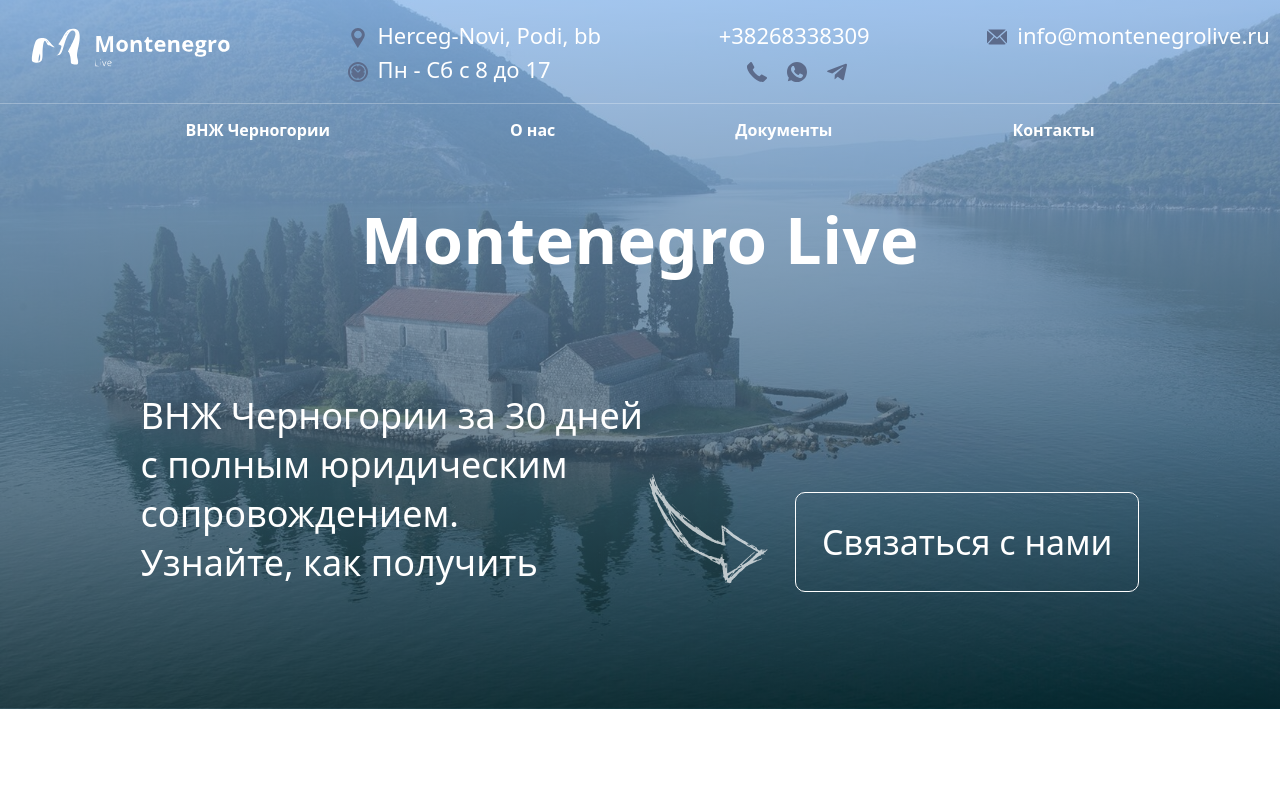
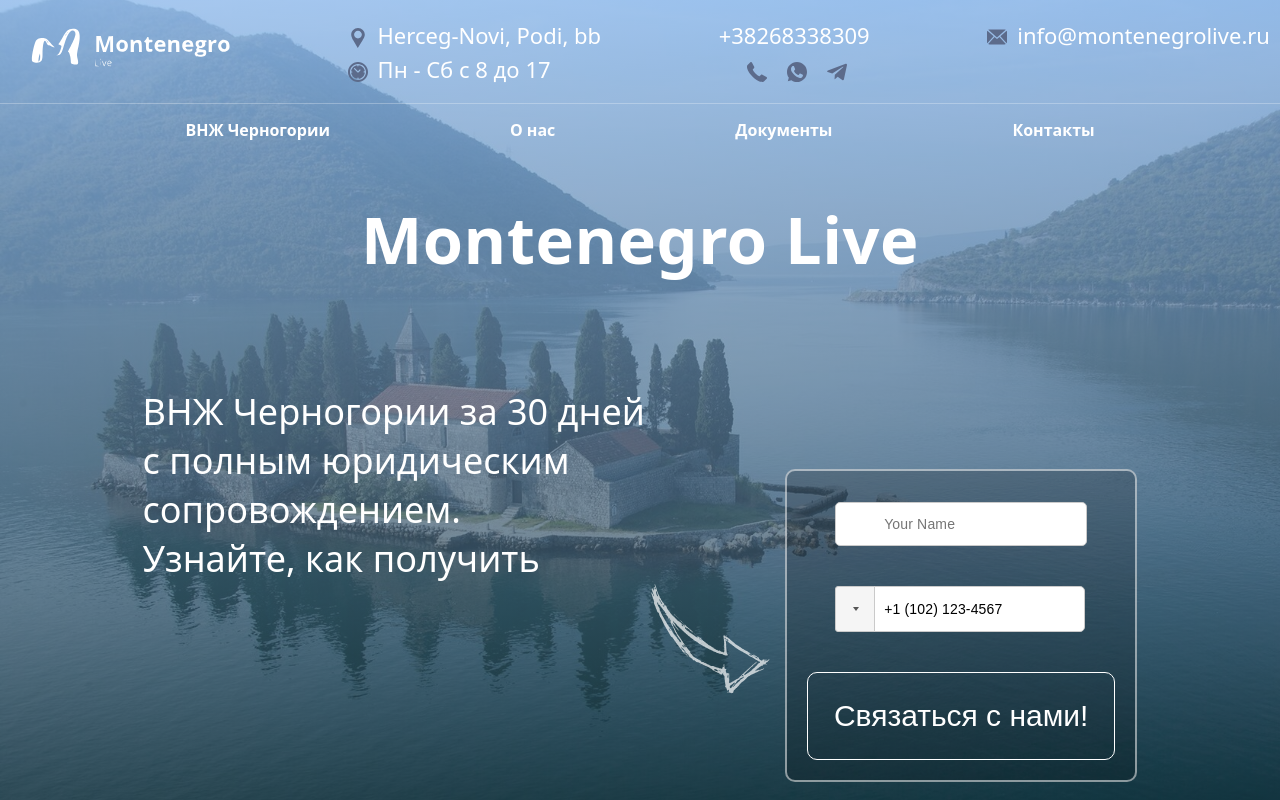
Before and after one commit to Safirenat/MonteNov, a React (Create React App) app: page / in a window 1280 px wide. Shown: the top 800 px of the page. Built offline with nearby package versions, Linux system fonts and the light colour scheme.

Commit message:
add-mobile-form-all

```diff
--- a/src/components/Analiz/Analiz.js
+++ b/src/components/Analiz/Analiz.js
@@ -3,13 +3,13 @@
 import "./Analiz.scss";
 import PhoneInput from "react-phone-input-2";
 import "react-phone-input-2/lib/style.css";
-import { Form, Button, Container } from "react-bootstrap";
+// import { Form, Button, Container } from "react-bootstrap";
 
 // import emailjs from '@emailjs/browser';
 import { notification } from "antd-notifications-messages";
 import "antd-notifications-messages/lib/styles/style.css";
 import { send } from "emailjs-com";
-import InputMask from "react-input-mask";
+// import InputMask from "react-input-mask";
 
 import { ReactComponent as Arrow } from "../../assets/Images/arrow4.svg";
 // import { Form } from "react-router-dom";
@@ -35,13 +35,8 @@
 			});
 	};
 
-	// const cancelCourse = () => {
-	// 	document.getElementById("create-course-form").reset();
-	//   }
-
 	const show = (type) => {
 		notification({
-			// className:"notification-title",
 			title: "Успешно",
 			message: `Успешно отправлено`,
 		});
@@ -50,16 +45,6 @@
 	const handleChange = (e) => {
 		setToSend({ ...toSend, [e.target.name]: e.target.value });
 	};
-
-	// const enterHandler = (event) => {
-	// 	if (event.keyCode === 13) {
-	// 		onSubmit(event);
-	// 	}
-	// };
-
-	// const reloadPage = () => {
-	// 	window.location.reload()
-	//   }
 
 	return (
 		<div className="benefits-background">
@@ -74,8 +59,7 @@
 					</p>
 					<div className="analiz-desktop-arrow-wrapper">
 						<Arrow />
-						<div className="input-wrapper-form">
-
+						<div className="input-wrapper-form input-wrapper-form-desktop">
 							<form onSubmit={onSubmit} className="form-wrapper">
 								<div className="input-text-wrapper">
 									<div>
@@ -106,14 +90,16 @@
 									</div>
 								</div>
 
-						<button onClick={() => show("success")} type="submit">
+								<button
+									onClick={() => show("success")}
+									type="submit"
+								>
 									Связаться с нами!
 								</button>
 							</form>
 						</div>
 					</div>
 				</div>
-
 
 				<div className="input-wrapper-form-mobile">
 					<div className="analiz">
--- a/src/components/Analiz/Analiz.scss
+++ b/src/components/Analiz/Analiz.scss
@@ -41,6 +41,13 @@
 		flex-direction: column;
 		padding-top: 50px;
 		padding-bottom: 50px;
+	}
+
+	p{
+		margin-top: -90px;
+		@media (max-width: 960px){
+			margin-top: 0;
+		}
 	}
 
 	svg {
@@ -95,6 +102,10 @@
 	}
 }
 
+.input-wrapper-form-desktop{
+	margin-top: -120px !important;
+}
+
 .analiz-desktop{
 	@media (max-width: 960px){
 		display: none;
@@ -121,7 +132,7 @@
 	}
 
 	svg{
-		padding-top: 84px;
+		// padding-top: 84px;
 	}
 }
 
--- a/src/components/Footer/Footer.js
+++ b/src/components/Footer/Footer.js
@@ -1,6 +1,13 @@
 import React from "react";
 // import { NavLink } from "react-router-dom";
 import "./Footer.scss";
+import { useState } from "react";
+
+import PhoneInput from "react-phone-input-2";
+import "react-phone-input-2/lib/style.css";
+import { notification } from "antd-notifications-messages";
+import "antd-notifications-messages/lib/styles/style.css";
+import { send } from "emailjs-com";
 
 import { ReactComponent as IconHelpTelegram } from "../../assets/Images/icon-telegram.svg";
 import { ReactComponent as IconHelpWhatsapp } from "../../assets/Images/icon-whatsapp.svg";
@@ -12,11 +19,42 @@
 import { ReactComponent as Arrow } from "../../assets/Images/arrow4.svg";
 
 export const Footer = () => {
+	const [toSend, setToSend] = useState({
+		from_name: "",
+		to_name: "",
+		message: "",
+		reply_to: "",
+	});
+
+	const onSubmit = (e) => {
+		e.preventDefault();
+		send("service_exbz4dg", "template_qe62u6w", toSend, "EGF04yEuv7MdmYIlB")
+			.then((response) => {
+				console.log("SUCCESS!", response.status, response.text);
+				window.location.reload();
+			})
+
+			.catch((err) => {
+				console.log("FAILED...", err);
+			});
+	};
+
+	const show = (type) => {
+		notification({
+			title: "Успешно",
+			message: `Успешно отправлено`,
+		});
+	};
+
+	const handleChange = (e) => {
+		setToSend({ ...toSend, [e.target.name]: e.target.value });
+	};
+
 	return (
 		<div className="footer-background" id="contacts">
 			<div className="footer">
 				<div>
-					<div className="analiz">
+					<div className="analiz footer-mobile-form">
 						<p>
 							Получите бесплатный
 							<br /> анализ документов
@@ -34,6 +72,57 @@
 									Связаться с нами
 								</a>
 							</div>
+						</div>
+					</div>
+					<div className="analiz footer-desktop-form">
+						<p>
+							Получите бесплатный
+							<br /> анализ документов
+							<br /> для оформления ВНЖ Черногории
+							<br /> от опытных
+							<br /> юристов Montenegro Live
+						</p>
+						<div className="analiz-arrow-wrapper">
+							<Arrow />
+							<div className="input-wrapper-form input-wrapper-form-desktop">
+							<form onSubmit={onSubmit} className="form-wrapper">
+								<div className="input-text-wrapper">
+									<div>
+										<input
+											type="text"
+											name="message"
+											placeholder="Your Name"
+											value={toSend.message}
+											onChange={handleChange}
+											className="input-mail"
+										/>
+									</div>
+
+									<div>
+										<PhoneInput
+											enableAreaCodeStretch
+											containerClass="container__input"
+											inputClass="input__field"
+											placeholder="+1 (102) 123-4567"
+											inputProps={{
+												name: "phone",
+												required: true,
+												// autoFocus: true,
+												autoFormat: true,
+											}}
+											// onKeyDown={(e) => enterHandler(e)}
+										/>
+									</div>
+								</div>
+
+								<button
+									onClick={() => show("success")}
+									type="submit"
+								>
+									Связаться с нами!
+								</button>
+							</form>
+						</div>
 						</div>
 					</div>
 				</div>
--- a/src/components/Footer/Footer.scss
+++ b/src/components/Footer/Footer.scss
@@ -135,3 +135,20 @@
 		margin-top: 30px;
 	}
 }
+
+.footer-desktop-form{
+	display: flex;
+	padding-inline:10px ;
+
+	@media (max-width: 960px){
+		display: none;
+	}
+}
+
+.footer-mobile-form{
+	display: none;
+
+	@media (max-width: 960px){
+		display: flex;
+	}
+}
--- a/src/components/Header/Header.js
+++ b/src/components/Header/Header.js
@@ -1,6 +1,15 @@
 import React from "react";
-import { NavLink } from "react-router-dom";
+// import { NavLink } from "react-router-dom";
 import "./Header.scss";
+import { useState } from "react";
+
+import { notification } from "antd-notifications-messages";
+
+import PhoneInput from "react-phone-input-2";
+import "react-phone-input-2/lib/style.css";
+import "antd-notifications-messages/lib/styles/style.css";
+import { send } from "emailjs-com";
+
 import { ReactComponent as IconHelpTelegram } from "../../assets/Images/icon-telegram.svg";
 import { ReactComponent as IconHelpWhatsapp } from "../../assets/Images/icon-whatsapp.svg";
 import { ReactComponent as IconPhone } from "../../assets/Images/phone-icon.svg";
@@ -9,9 +18,40 @@
 import { ReactComponent as Clock } from "../../assets/Images/clock-icon.svg";
 import { ReactComponent as Email } from "../../assets/Images/mail-icon.svg";
 import { ReactComponent as Arrow } from "../../assets/Images/arrow4.svg";
-import { ReactComponent as TelegramFooter } from "../../assets/Images/telegram-footer.svg";
+// import { ReactComponent as TelegramFooter } from "../../assets/Images/telegram-footer.svg";
 
 export const Header = () => {
+
+	const [toSend, setToSend] = useState({
+		from_name: "",
+		to_name: "",
+		message: "",
+		reply_to: "",
+	});
+
+	const onSubmit = (e) => {
+		e.preventDefault();
+		send("service_exbz4dg5", "template_qe62u6w", toSend, "EGF04yEuv7MdmYIlB")
+			.then((response) => {
+				console.log("SUCCESS!", response.status, response.text);
+				window.location.reload();
+			})
+
+			.catch((err) => {
+				console.log("FAILED...", err);
+			});
+	};
+
+	const show = (type) => {
+		notification({
+			title: "Успешно",
+			message: `Успешно отправлено`,
+		});
+	};
+
+	const handleChange = (e) => {
+		setToSend({ ...toSend, [e.target.name]: e.target.value });
+	};
 	return (
 		<div className="global-container">
 			<div className="header">
@@ -118,12 +158,57 @@
 							</div>
 						</div>
 					</div>
+					<div className="header-bot header-bot-desktop">
+						<p>
+							ВНЖ Черногории за 30 дней
+							<br /> с полным юридическим
+							<br /> сопровождением.
+							<br /> Узнайте, как получить
+						</p>
+						<div className="header-arrow-wrapper header-arrow-wrapper-desktop">
+							<Arrow />
+							<div className="input-wrapper-form ">
+							<form onSubmit={onSubmit} className="form-wrapper">
+								<div className="input-text-wrapper">
+									<div>
+										<input
+											type="text"
+											name="message"
+											placeholder="Your Name"
+											value={toSend.message}
+											onChange={handleChange}
+											className="input-mail"
+										/>
+									</div>
+
+									<div>
+										<PhoneInput
+											enableAreaCodeStretch
+											containerClass="container__input"
+											inputClass="input__field"
+											placeholder="+1 (102) 123-4567"
+											inputProps={{
+												name: "phone",
+												required: true,
+												// autoFocus: true,
+												autoFormat: true,
+											}}
+											// onKeyDown={(e) => enterHandler(e)}
+										/>
+									</div>
+								</div>
+
+								<button
+									onClick={() => show("success")}
+									type="submit"
+								>
+									Связаться с нами!
+								</button>
+							</form>
+						</div>
+						</div>
+					</div>
 				</div>
-				{/* <div className="telegram-footer">
-					<a target="_blank" href="https://t.me/MontenegroLive_Bot">
-						<TelegramFooter />
-					</a>
-				</div> */}
 			</div>
 		</div>
 	);
--- a/src/components/Header/Header.scss
+++ b/src/components/Header/Header.scss
@@ -33,6 +33,20 @@
 			height: 41px;
 		}
 	}
+}
+
+.header-arrow-wrapper-desktop{
+	svg{
+		padding-top: 110px;
+	}
+
+
+}
+
+.header-bot-desktop-p{
+	margin-top: -110px !important;
+	color:red !important;
+
 }
 
 .header-top-info {
@@ -193,9 +207,15 @@
 	font-size: 36px;
 	color: #fff;
 	margin-bottom: 100px;
+	display: none;
 
 	@media (max-width: 1024px) {
 		font-size: 30px;
+	}
+
+	@media (max-width: 960px){
+		display: flex;
+		font-size: 23px;
 	}
 
 	@media (max-width: 550px) {
@@ -265,7 +285,7 @@
 .header-arrow-wrapper {
 	padding-top: 80px;
 	display: flex;
-	gap: 20px;
+	gap: 8px;
 	@media (max-width: 550px){
 		padding-top: 30px;
 	}
@@ -363,3 +383,15 @@
 		}
 	}
 }
+
+.header-bot-desktop{
+	display: flex;
+	@media (max-width: 960px){
+		display: none;
+	}
+
+	p{
+		margin-top: -200px;
+	}
+
+}
```
Lines whose indentation alone changed are shown as unchanged.
